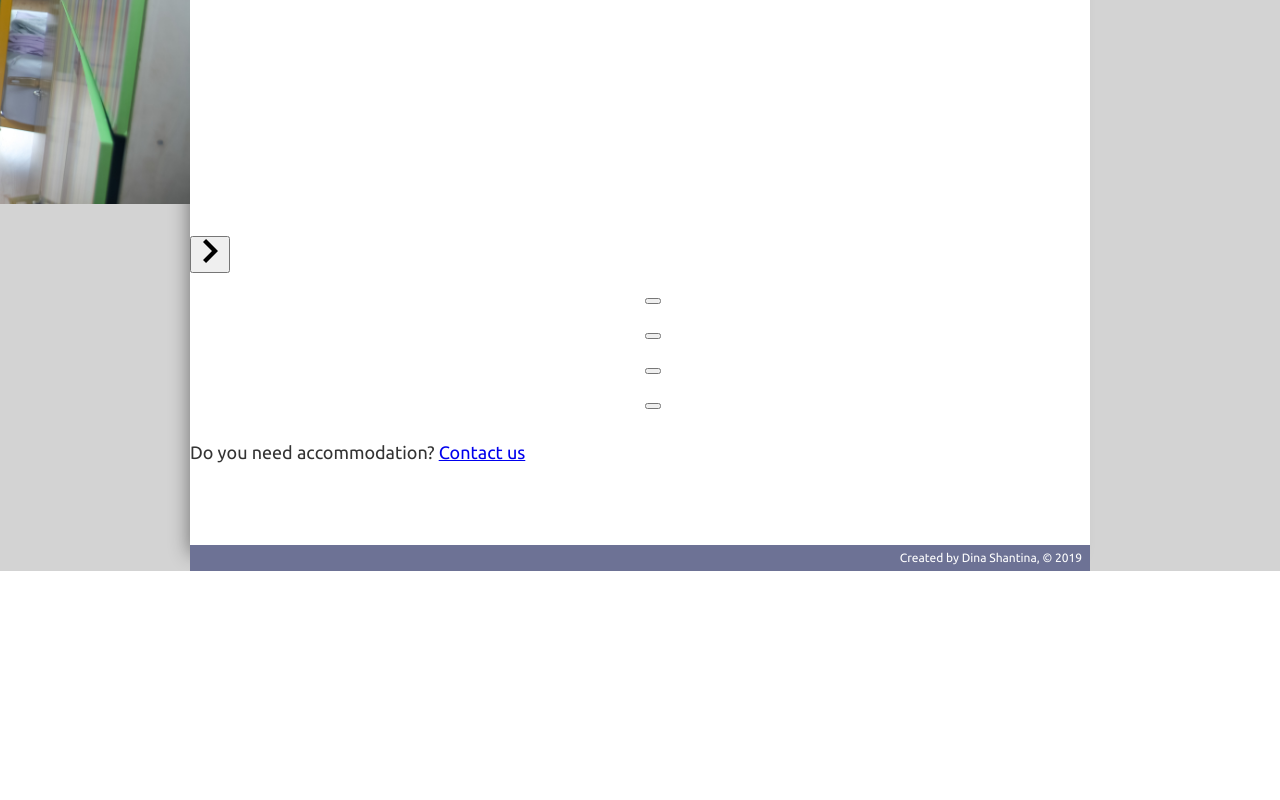
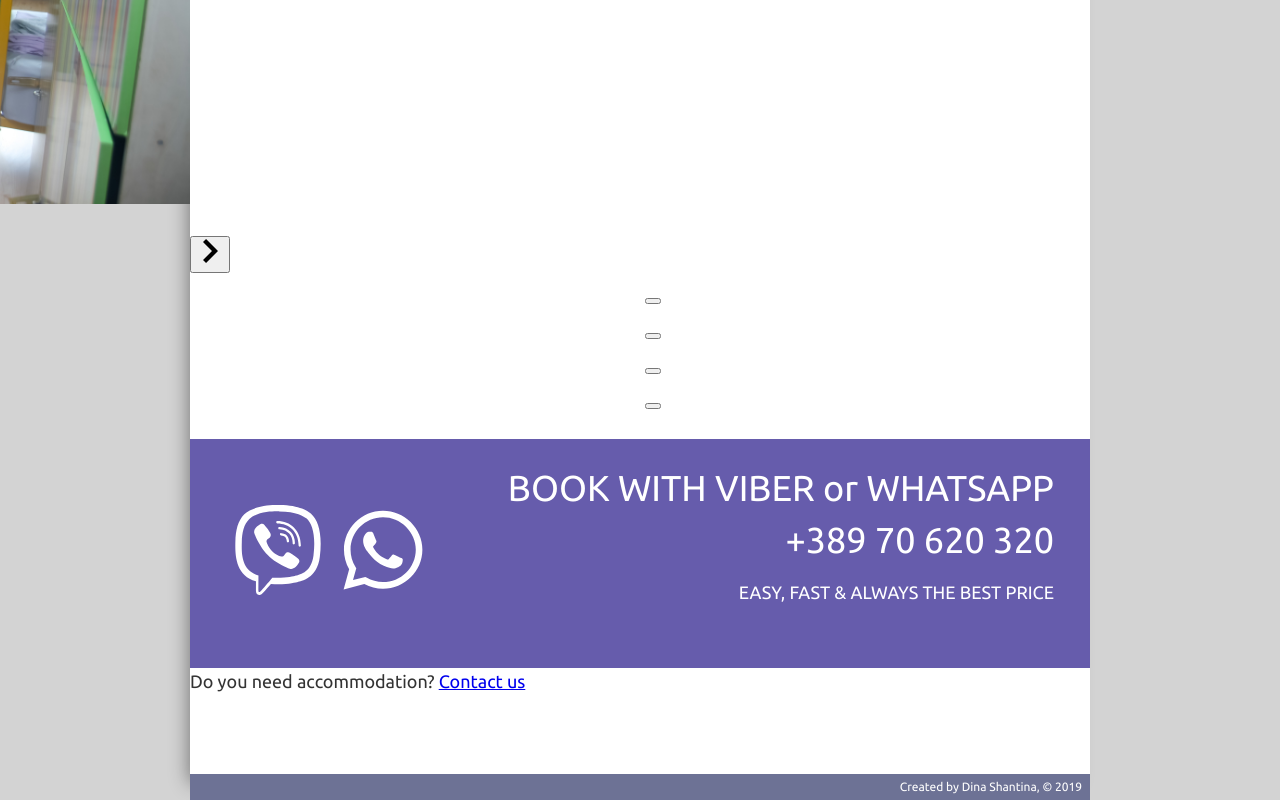
Before and after one commit to DinaShantina/shanti-hostel, a Gatsby site: page / in a window 1280 px wide. Shown: the part 3850-4650 px from the top of the page. Before the commit the page ends 4421 px from the top, so only its background shows below. Built offline with nearby package versions, Linux system fonts and the light colour scheme; Gatsby itself is replaced by a stand-in of ours.

Commit message:
added viber

```diff
--- a/src/pages/contact.module.scss
+++ b/src/pages/contact.module.scss
@@ -42,3 +42,38 @@
     color: #f9dd00;
   }
 }
+.whats {
+  background-color: #665cac;
+  color: white;
+  display: flex;
+  justify-content: space-between;
+  align-items: center;
+  padding: 2rem;
+  margin-top: 1rem;
+  .book p:nth-child(1) {
+    font-size: 2rem;
+    display: flex;
+    justify-content: flex-end;
+  }
+  .book p:nth-child(2) {
+    font-size: 2rem;
+    display: flex;
+    justify-content: flex-end;
+  }
+  .book p:nth-child(3) {
+    font-size: 1rem;
+    display: flex;
+    justify-content: flex-end;
+  }
+  .icon a {
+    font-size: 5rem;
+    margin: 0.4rem;
+    color: white;
+  }
+  .icon a:nth-child(1):hover {
+    color: #54c0d4;
+  }
+  .icon a:nth-child(2):hover {
+    color: #25d366;
+  }
+}
--- a/src/pages/index.js
+++ b/src/pages/index.js
@@ -5,20 +5,32 @@ import Head from "../components/head"
 import Slideshow from "../components/slideshow"
 import layoutStyle from "./contact.module.scss"
 import Logo from "../logo.jpg"
-// import { FaFacebook, FaInstagram } from "react-icons/fa"
+import { FaViber, FaWhatsapp } from "react-icons/fa"
 
 const IndexPage = () => {
   return (
     <Layout>
       <Head title="Home" />
-      {/* <h3 className={layoutStyle.padx}>
-        We are Shanti Hostel, home away from home in Skopje.
-      </h3> */}
+
       <div className={layoutStyle.logo}>
-
         <img src={Logo} />
       </div>
       <Slideshow className={layoutStyle.padx} />
+      <div className={layoutStyle.whats}>
+        <div className={layoutStyle.icon}>
+          <a href="viber://contact?number=%2B38970620320">
+            <FaViber className={layoutStyle.viber} />
+          </a>
+          <a href="https://api.whatsapp.com/send?phone=38970620320">
+            <FaWhatsapp className={layoutStyle.viber} />
+          </a>
+        </div>
+        <div className={layoutStyle.book}>
+          <p>BOOK WITH VIBER or WHATSAPP</p>
+          <p>+389 70 620 320</p>
+          <p>EASY, FAST &amp; ALWAYS THE BEST PRICE</p>
+        </div>
+      </div>
       <p>
         Do you need accommodation? <Link to="/contact">Contact us</Link>
       </p>
```
Also changed, not shown: src/pages/booking.js (+52 -32 lines), src/pages/booking.module.scss (+5 -5 lines).
